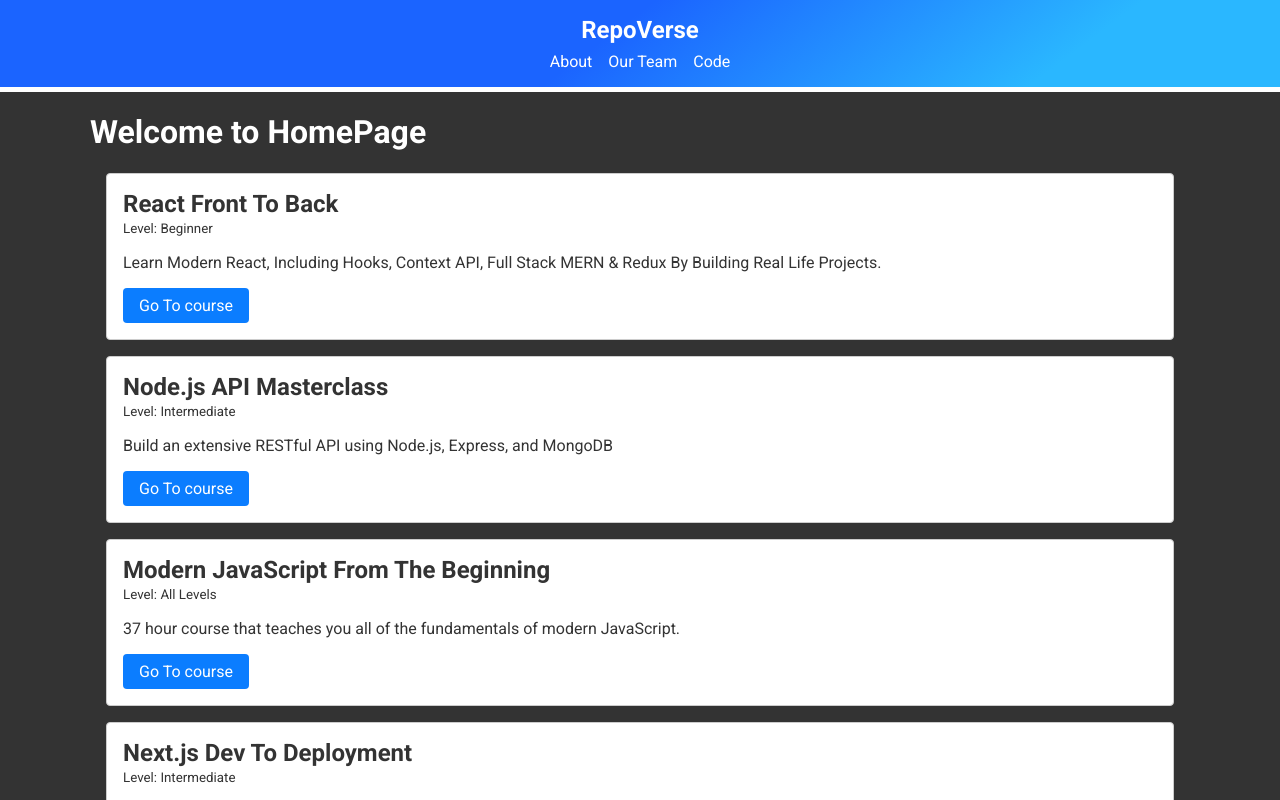
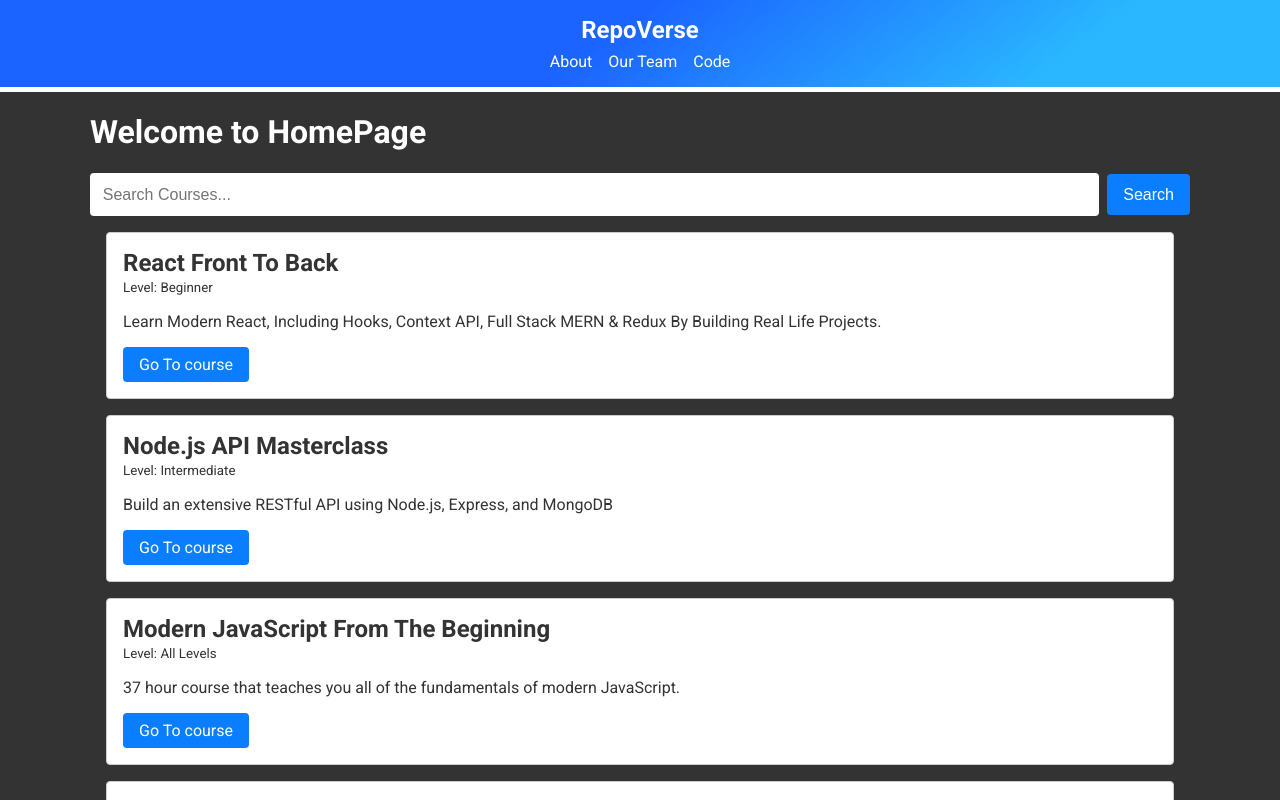
Before and after one commit to majid-2002/next_13_crash, a Next.js app: page / in a window 1280 px wide. Shown: the top 800 px of the page. Built offline with nearby package versions, Linux system fonts and the light colour scheme.

Commit message:
search functionality for the courses

```diff
--- /dev/null
+++ b/app/components/CourseSearch.jsx
@@ -0,0 +1,34 @@
+"use client";
+import { useState, useEffect } from "react";
+
+const CourseSearch = ({ getSearchResults }) => {
+  const [query, setQuery] = useState("");
+
+  const handleSubmit = async (e) => {
+    e.preventDefault();
+    const res = await fetch(`/api/courses/search?query=${query}`);
+    const courses = await res.json();
+    getSearchResults(courses);
+  };
+
+  return (
+    <div>
+      <form onSubmit={handleSubmit} className="search-form">
+        <input
+          type="text"
+          className="search-input"
+          placeholder="Search Courses..."
+          value={query}
+          onChange={(e) => {
+            setQuery(e.target.value);
+          }}
+        ></input>
+        <button type="submit" className="search-button">
+          Search
+        </button>
+      </form>
+    </div>
+  );
+};
+
+export default CourseSearch;
--- a/app/components/Courses.jsx
+++ b/app/components/Courses.jsx
@@ -1,17 +1,6 @@
-import React from "react";
 import Link from "next/link";
 
-async function fetchCourses() {
-  const respose = await fetch("http://localhost:3000/api/courses");
-
-  const courses = await respose.json();
-
-  return courses;
-}
-
-const Courses = async () => {
-  const courses = await fetchCourses();
-
+const Courses = async ({ courses }) => {
   return (
     <div className="courses">
       {courses.map((course) => (
--- a/app/components/RepoDirs.jsx
+++ b/app/components/RepoDirs.jsx
@@ -27,7 +27,11 @@ const RepoDirs = async ({ name }) => {
       <ul>
         {dirs.map((dir) => (
           <li key={dir.path}>
-            <Link href={`/code/repos/${name}/${dir.path}`}>{dir.path}</Link>
+            <Link
+              href={`https://github.com/majid-2002/${name}/tree/main/${dir.path}`}
+            >
+              {dir.path}
+            </Link>
           </li>
         ))}
       </ul>
--- a/app/page.js
+++ b/app/page.js
@@ -1,11 +1,32 @@
-import React from "react";
+"use client";
+import React, { useState, useEffect } from "react";
+import Loading from "./loading";
 import Courses from "./components/Courses";
+import CourseSearch from "./components/CourseSearch";
 
 const Home = () => {
+  const [courses, setCourses] = useState([]);
+  const [loading, setLoading] = useState(true);
+
+  useEffect(() => {
+    async function fetchCourses() {
+      const response = await fetch("/api/courses");
+      const data = await response.json();
+      setCourses(data);
+      setLoading(false);
+    }
+    fetchCourses();
+  }, []);
+
+  if (loading) {
+    return <Loading />;
+  }
+
   return (
     <div>
       <h1>Welcome to HomePage</h1>
-      <Courses />
+      <CourseSearch getSearchResults={(results) => setCourses(results)} />
+      <Courses courses={courses} />
     </div>
   );
 };
```
